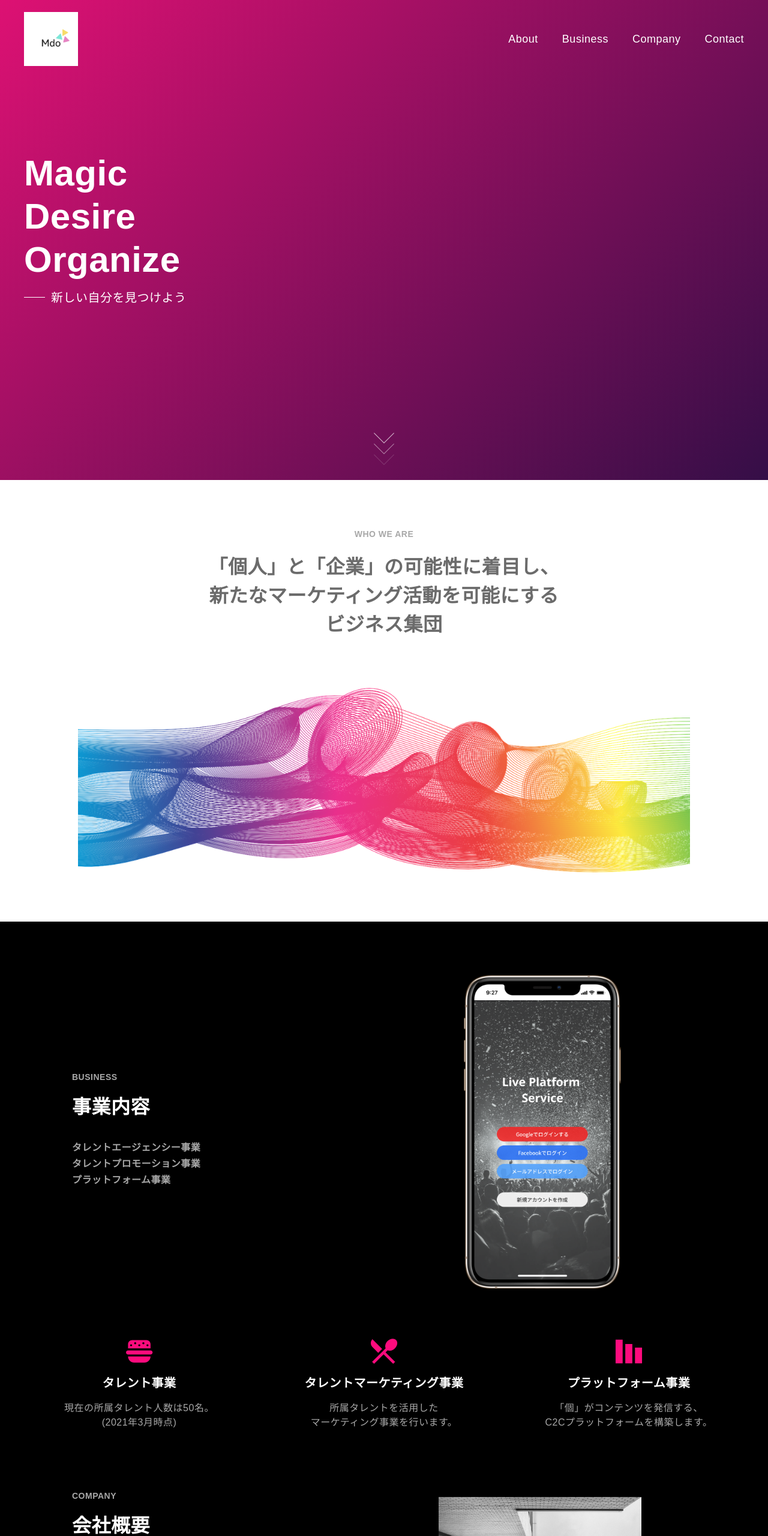
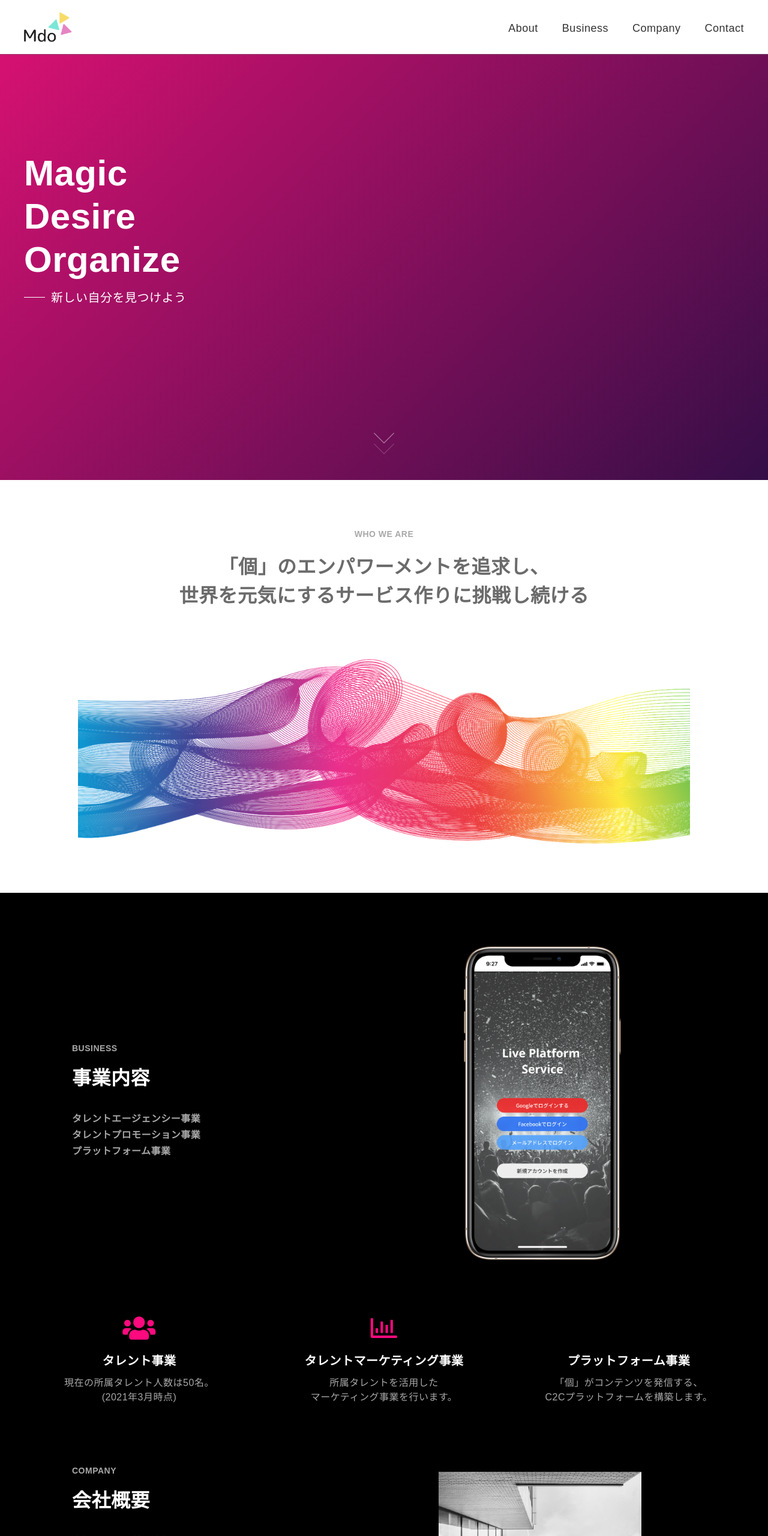
Before and after one commit to tsunga59/mdo_hp, a plain HTML site: page index.html in a window 1280 px wide. Shown: the top 2560 px of the page at 60% size. Drawn offline with nearby package versions, Linux system fonts and the light colour scheme.

Commit message:
Update site

```diff
--- a/css/_footer.scss
+++ b/css/_footer.scss
@@ -3,7 +3,7 @@
 
 .footer {
     width: 100%;
-    padding: 80px 0 30px;
+    padding: 60px 0 30px;
     // &_inner {
     //     display: flex;
     //     // justify-content: center;
@@ -16,7 +16,7 @@
     }
     .copyright {
         text-align: center;
-        color: $subColor;
+        color: $fontColor;
     }
 }
 
--- a/css/_header.scss
+++ b/css/_header.scss
@@ -2,11 +2,12 @@
 /* ============================================ */
 .header {
     width: 100%;
-    color: $baseColor;
-    background-color: transparent;
+    color: #333;
+    background-color: $baseColor;
     padding: 20px 0;
     box-sizing: border-box;
-    position: absolute;
+    box-shadow: 0 0 3px $fontColor;
+    position: fixed;
     top: 0;
     left: 0;
     z-index: 100;
@@ -24,10 +25,11 @@
         height: 100%;
     }
     .logo {
-        width: 90px;
+        width: 80px;
     }
     .pc_menu {
         display: flex;
+        margin-top: 5px;
         li {
             font-size: 1.8rem;
             margin-left: 40px;
@@ -59,6 +61,9 @@
     .menu_btn_nav {
         display: none;
     }
+    .overlay {
+        display: none;
+    }
 }
 
 /* ハンバーガーメニュー */
@@ -69,7 +74,7 @@
         padding: 0 40px;
     }
     .logo {
-        width: 80px;
+        width: 75px;
     }
     .menu_btn {
         display: block;
@@ -77,14 +82,14 @@
         height: 40px;
         z-index: 100;
         position: absolute;
-        top: 40px;
+        top: 25px;
         right: 40px;
         cursor: pointer;
         span {
             display: block;
             width: 100%;
             height: 2px;
-            background-color: $baseColor;
+            background-color: $fontColor;
             border-radius: 10px;
             position: absolute;
             top: 50%;
@@ -95,7 +100,7 @@
                 display: block;
                 width: 100%;
                 height: 2px;
-                background-color: $baseColor;
+                background-color: $fontColor;
                 position: absolute;
                 left: 0;
                 transition: inherit;
@@ -110,31 +115,47 @@
     }
     .menu_btn_nav {
         display: flex;
-        justify-content: center;
+        // justify-content: center;
         align-items: center;
         flex-direction: column;
         color: $fontColor;
         background-color: $baseColor;
-        width: 100%;
-        padding: 100px 40px;
+        // width: 100%;
+        height: 100vh;
+        // padding: 100px 40px;
+        padding: 150px 60px 60px;
         box-sizing: border-box;
         position: fixed;
         top: 0;
-        left: 0;
+        right: 0;
         z-index: 99;
         opacity: 0;
         visibility: hidden;
-        transform: translateY(-30px);
+        // transform: translateY(-30px);
+        transform: translateX(30px);
         transition: all .3s ease;
         ul {
             li {
-                font-size: 2.4rem;
-                margin-bottom: 15px;
+                font-size: 2.6rem;
+                margin-bottom: 20px;
                 a {
                     padding: 5px 0;
                 }
             }
         }
+    }
+    .overlay {
+        display: block;
+        width: 100%;
+        height: 100vh;
+        background-color: rgba(0,0,0,.15);
+        position: fixed;
+        top: 0;
+        left: 0;
+        z-index: 50;
+        opacity: 0;
+        visibility: hidden;
+        transition: all .15s ease;
     }
     &.open {
         .menu_btn {
@@ -158,7 +179,12 @@
         .menu_btn_nav {
             opacity: 1;
             visibility: visible;
-            transform: translateY(0);
+            // transform: translateY(0);
+            transform: translateX(0);
+        }
+        .overlay {
+            opacity: 1;
+            visibility: visible;
         }
     }
 }
@@ -172,12 +198,12 @@
         padding: 0 20px;
     }
     .logo {
-        width: 65px;
+        width: 60px;
     }
     .menu_btn {
         width: 30px;
         height: 30px;
-        top: 35px;
+        top: 25px;
         right: 20px;
         span {
             &:before {
@@ -188,5 +214,8 @@
             }
         }
     }
+    .menu_btn_nav {
+        padding: 150px 50px 60px;
+    }
 }
 }
--- a/css/_main.scss
+++ b/css/_main.scss
@@ -163,10 +163,14 @@
                 height: 45px;
                 margin: 0 auto;
             }
+            span {
+                font-size: 4.4rem;
+                color: $mainColor;
+            }
             .title {
                 font-size: 2rem;
                 font-weight: bold;
-                margin: 15px 0;
+                margin: 5px 0 10px;
             }
             .text {
                 color: $subColor;
--- a/index.html
+++ b/index.html
@@ -4,6 +4,7 @@
     <meta charset="UTF-8">
     <meta name="viewport" content="width=device-width, initial-scale=1.0">
     <link rel="shortcut icon" href="favicon.ico">
+    <link rel="stylesheet" href="https://pro.fontawesome.com/releases/v5.10.0/css/all.css" integrity="sha384-AYmEC3Yw5cVb3ZcuHtOA93w35dYTsvhLPVnYs9eStHfGJvOvKxVfELGroGkvsg+p" crossorigin="anonymous"/>
     <link rel="stylesheet" href="css/style.css">
     <title>Mdo株式会社</title>
 </head>
@@ -15,7 +16,7 @@
     <div class="container">
         <div class="header_inner">
             <div class="logo">
-                <img src="images/logo_white.png" alt="ロゴ">
+                <img src="images/logo.png" alt="ロゴ">
             </div>
             <!-- pc -->
             <nav>
@@ -38,6 +39,7 @@
                     <li><a href="#contact">Contact</a></li>
                 </ul>
             </nav>
+            <div id="overlay" class="overlay"></div>
         </div>
     </div>
 </header>
@@ -68,7 +70,7 @@
     <div class="container">
         <h2 class="main_title fade_in">
             <span>WHO WE ARE</span>
-            「個人」と「企業」の可能性に着目し、<br class="pc">新たなマーケティング活動を可能にする<br class="pc">ビジネス集団
+            「個」のエンパワーメントを追求し、<br class="pc">世界を元気にするサービス作りに挑戦し続ける
         </h2>
         <img src="images/about.png" alt="">
     </div>
@@ -94,18 +96,24 @@
             </div>
         </div>
         <ul>
-            <li>
-                <img src="images/icon_burger.svg" alt="">
+            <li class="fade_in">
+                <span>
+                    <i class="fas fa-users"></i>
+                </span>
                 <p class="title">タレント事業</p>
                 <p class="text">現在の所属タレント人数は50名。<br>(2021年3月時点)</p>
             </li>
-            <li>
-                <img src="images/icon_dish.svg" alt="">
+            <li class="fade_in">
+                <span>
+                    <i class="far fa-chart-bar"></i>
+                </span>
                 <p class="title">タレントマーケティング事業</p>
                 <p class="text">所属タレントを活用した<br>マーケティング事業を行います。</p>
             </li>
-            <li>
-                <img src="images/icon_graph.svg" alt="">
+            <li class="fade_in">
+                <span>
+                    <i class="far fa-mobile-alt"></i>
+                </span>
                 <p class="title">プラットフォーム事業</p>
                 <p class="text">「個」がコンテンツを発信する、<br>C2Cプラットフォームを構築します。</p>
             </li>
@@ -170,11 +178,11 @@
 </main>
 
 <!-- footer -->
-<footer class="footer bg_black">
+<footer class="footer">
     <div class="container">
         <div class="footer_inner">
             <div class="logo">
-                <img src="images/logo_white.png" alt="ロゴ">
+                <img src="images/logo.png" alt="ロゴ">
             </div>
             <p class="copyright">
                 &copy; 2021 Mdo Co. All Rights Reserved.
--- a/js/main.js
+++ b/js/main.js
@@ -39,7 +39,7 @@ $(function(){
         const speed = 600;
         const href= $(this).attr("href");
         const target = $(href == "#" || href == "" ? 'html' : href);
-        const position = target.offset().top;
+        const position = target.offset().top - 75;
 
         $("html, body").animate({scrollTop:position}, speed, "swing");
         return false;
@@ -49,6 +49,8 @@ $(function(){
 // ハンバーガーメニュー
 const header = document.getElementById("header");
 const menuBtn = document.getElementById("menu_btn");
+const headerObjects = document.querySelectorAll("#menu_btn_nav a");
+const overLay = document.getElementById("overlay");
 let menuOpen = false;
 menuBtn.addEventListener("click", function() {
     if (!menuOpen) {
@@ -58,6 +60,20 @@ menuBtn.addEventListener("click", function() {
         header.classList.remove("open");
         menuOpen = false;
     }
+});
+headerObjects.forEach(headerObject => {
+  headerObject.addEventListener("click", function() {
+    if (menuOpen) {
+      header.classList.remove("open");
+      menuOpen = false;
+    }
+  });
+});
+overLay.addEventListener("click", function() {
+  if (menuOpen) {
+    header.classList.remove("open");
+    menuOpen = false;
+  }
 });
 
 window.addEventListener("scroll", function() {
```
Also changed, not shown: css/style.css, images/logo.png (added), 1 other file.
